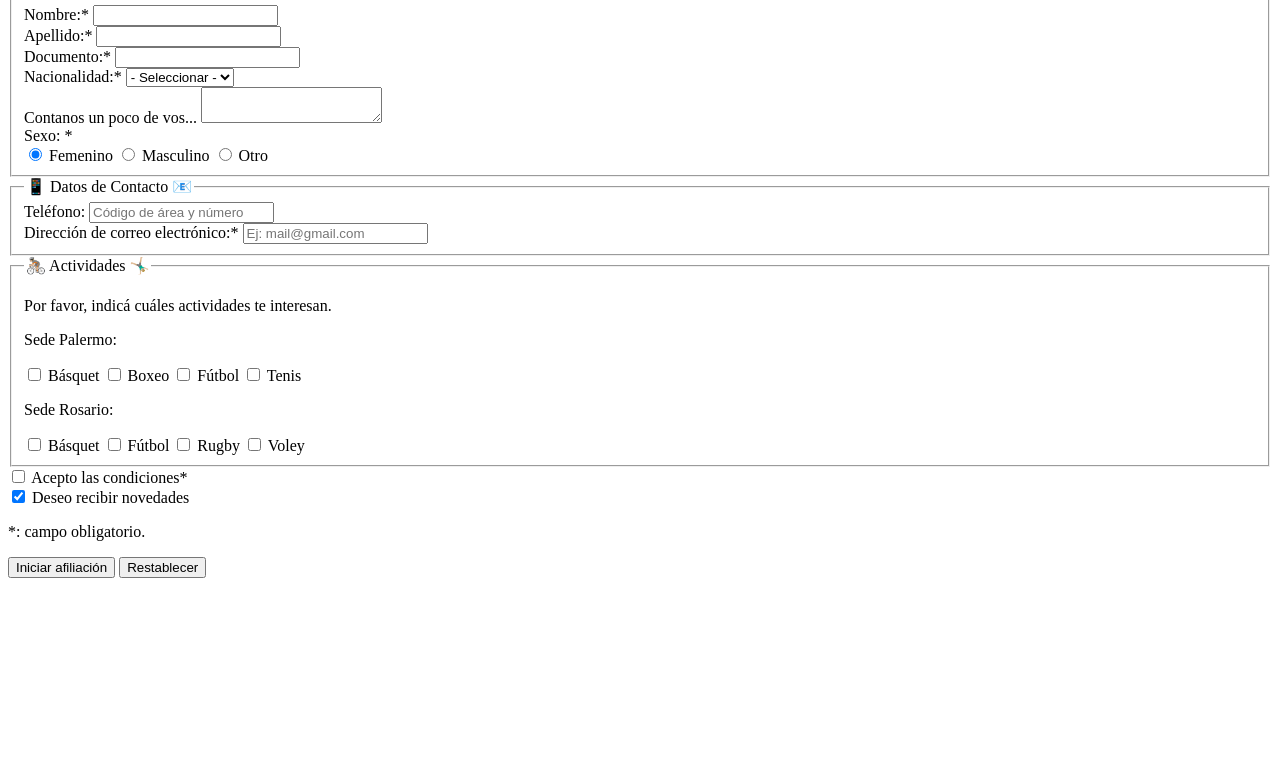
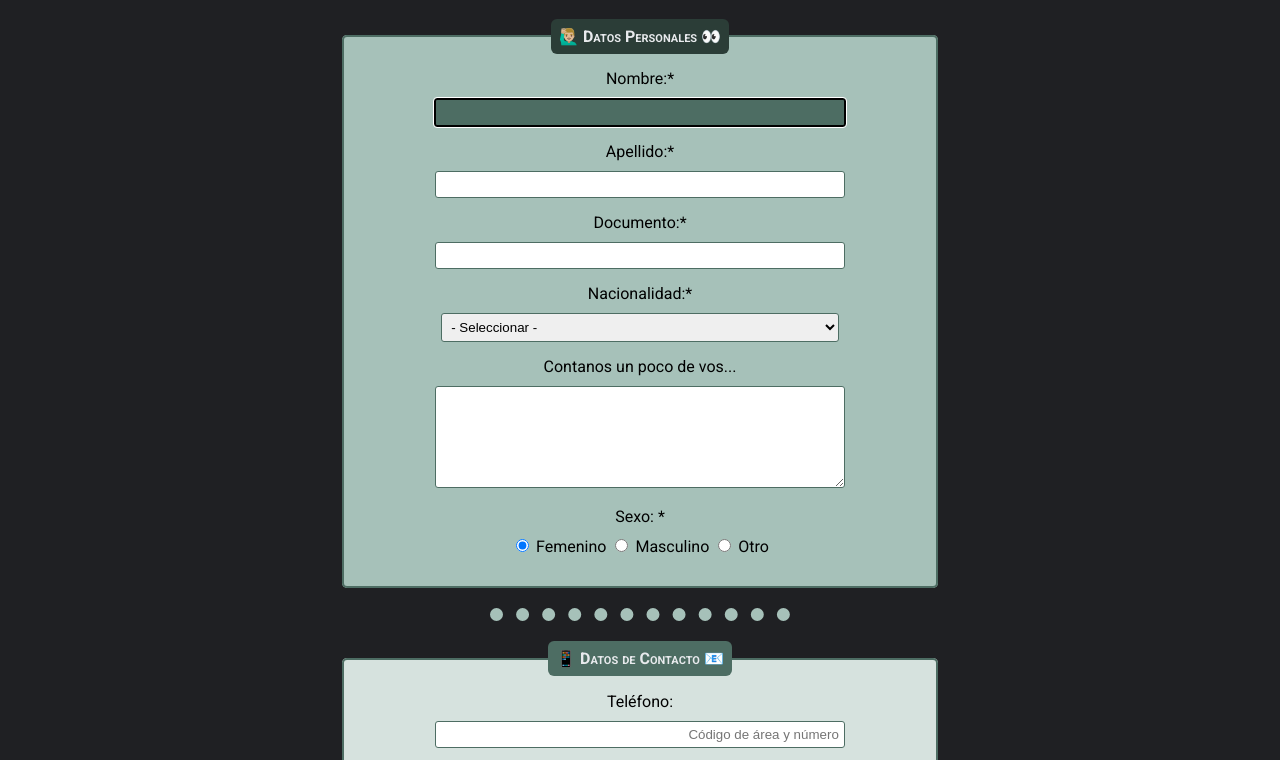
Before and after one commit to ChristianPat88/73591-desafio-04, a website built with Vite: page index.html in a window 1280 px wide. Shown: the part 100-860 px from the top of the page. Before the commit the page ends 800 px from the top, so only its background shows below. Built offline with nearby package versions, Linux system fonts and the light colour scheme.

Commit message:
Se agregason algunas clases en el html y se modifico todo el css para cumplir con las caracteristicas del desafio

```diff
--- a/estilos.css
+++ b/estilos.css
@@ -0,0 +1,166 @@
+body{
+    background-color: #1f2023;
+    width: 70%;
+    max-width: 600px;
+    margin: auto;
+}
+
+h1{
+    font-family: "Poppins", serif;
+    font-weight: 900;
+    color: #e8eaed;
+    border-top: 14px solid #4d6d63;
+    border-bottom: 14px solid #4d6d63;
+    border-left: 14px solid #1f2023;
+    border-right: 14px solid #1f2023;
+    text-align: center;
+}
+
+form{
+    font-family: "Roboto", serif;
+}
+
+fieldset{
+    background-color: #d6e2de;
+    border: 2px solid #4d6d63;
+    border-radius: 5px;
+}
+
+legend{
+    background-color: #4d6d63;
+    color: #e8eaed;
+    font-variant-caps: small-caps;
+    font-weight: 700;
+    border-radius: 6px;
+    padding: 8px;
+}
+
+hr{
+    border-top: 13px dotted #a6c1b9;
+    border-right: 0px;
+    border-bottom: 0px;
+    border-left: 0px;
+    width: 50%;
+    margin-top: 20px;
+    margin-bottom: 20px;
+}
+
+input{
+    text-align: right;
+    color: #4d6d63;
+}
+
+textarea{
+    resize: vertical;
+    text-align: right;
+}
+
+button{
+    font-size: 18px;
+    background-color: #2b3d37;
+    border: 1px solid #4d6d63;
+    color: #a6c1b9;
+    border-radius: 4px;
+    padding: 10px;
+}
+
+.field-centrado{
+    text-align: center;
+    padding-bottom: 30px;
+}
+
+.bloque{
+    display: block;
+    margin: 10px;
+}
+
+.inp-caja{
+    width: 70%;
+    border: 1px solid #4d6d63;
+    border-radius: 3px;
+    margin-bottom: 5px;
+    padding: 5px;
+}
+
+.act-nota{
+    font-size: 14px;
+}
+
+.field-activ{
+    padding: 15px 0px 20px 20px;
+    margin-bottom: 40px;
+}
+
+.checks-final{
+    color: #e8eaed;
+    margin-top: 15px;
+    margin-bottom: 15px;
+}
+
+.oblig{
+    color: white;
+    font-weight: bold;
+}
+
+.botones{
+    text-align: center;
+    margin-top: 30px;
+    margin-bottom: 30px;
+}
+
+.bot-inic{
+    margin-right: 15px;
+}
+
+.bot-rest{
+    margin-left: 15px;
+}
+
+input:focus{
+    background-color: #4d6d63;
+    color: white;
+    outline: 1px solid white;
+    border: 2px solid black;
+}
+
+fieldset:focus-within{
+    background-color: #a6c1b9;
+}
+
+fieldset:focus-within > legend{
+    background-color: #2b3d37;
+}
+
+select:focus{
+    outline: 1px solid white;
+    border: 2px solid black;
+}
+
+textarea:focus{
+    background-color: #4d6d63;
+    color: white;
+    outline: 1px solid white;
+    border: 2px solid black;
+}
+
+button:focus{
+    outline: 1px solid white;
+    border: 2px solid black;
+}
+
+.field-activ input:focus{
+    outline: 2px solid black;
+}
+
+.checks-final input:focus{
+    outline: 2px solid black;
+}
+
+.botones button:hover{
+    background-color: #a6c1b9;
+    color: #2b3d37;
+}
+
+.sexo-radio input{
+    outline: none;
+}
--- a/index.html
+++ b/index.html
@@ -2,35 +2,43 @@
 <html lang="es">
   <head>
     <meta charset="UTF-8" />
-    <meta name="viewport" content="width=device-width, initial-scale=1.0" />
+    <!-- <meta name="viewport" content="width=device-width, initial-scale=1.0" /> -->
+
+    <link rel="preconnect" href="https://fonts.googleapis.com">
+    <link rel="preconnect" href="https://fonts.gstatic.com" crossorigin>
+    <link href="https://fonts.googleapis.com/css2?family=Lato:ital,wght@0,100;0,300;0,400;0,700;0,900;1,100;1,300;1,400;1,700;1,900&family=Poppins:ital,wght@0,100;0,200;0,300;0,400;0,500;0,600;0,700;0,800;0,900;1,100;1,200;1,300;1,400;1,500;1,600;1,700;1,800;1,900&family=Roboto:ital,wght@0,100;0,300;0,400;0,500;0,700;0,900;1,100;1,300;1,400;1,500;1,700;1,900&display=swap" rel="stylesheet">
+
     <title>Afiliación</title>
   </head>
   <body>
-    <h1>Vení al Gym! 💪🏼</h1>
+
+    <div>
+      <h1>Vení al Gym! 💪🏼</h1>
+    </div>
 
     <form action="https://postman-echo.com/post" method="POST" target="_blank">
 
-      <fieldset>
+      <fieldset class="field-centrado">
         <legend>🙋🏼‍♂️ Datos Personales 👀</legend>
 
         <div>
-          <label for="lbl-nombre">Nombre:*</label>
-          <input type="text" name="nombre" id="lbl-nombre" required>
+          <label class="bloque" for="lbl-nombre">Nombre:*</label>
+          <input class="inp-caja" type="text" name="nombre" id="lbl-nombre" required autofocus>
         </div>
 
         <div>
-          <label for="lbl-apellido">Apellido:*</label>
-          <input type="text" name="apellido" id="lbl-apellido" required>
+          <label class="bloque" for="lbl-apellido">Apellido:*</label>
+          <input class="inp-caja" type="text" name="apellido" id="lbl-apellido" required>
         </div>
 
         <div>
-          <label for="lbl-documento">Documento:*</label>
-          <input type="text" name="documento" id="lbl-documento" required>
+          <label class="bloque" for="lbl-documento">Documento:*</label>
+          <input class="inp-caja" type="text" name="documento" id="lbl-documento" required>
         </div>
 
         <div>
-          <label for="lbl-nacionalidad">Nacionalidad:*</label>
-          <select name="nacionalidad" id="lbl-nacionalidad" required>
+          <label class="bloque" for="lbl-nacionalidad">Nacionalidad:*</label>
+          <select class="inp-caja" name="nacionalidad" id="lbl-nacionalidad" required>
             <option value="" disabled selected>- Seleccionar -</option>
             <option value="Argentina">Argentina</option>
             <option value="Brasileña">Brasileña</option>
@@ -40,12 +48,12 @@
         </div>
 
         <div>
-          <label for="lbl-descripcion">Contanos un poco de vos...</label>
-          <textarea name="descrip" id="lbl-descripcion" cols="20" rows="2"></textarea>
+          <label class="bloque" for="lbl-descripcion">Contanos un poco de vos...</label>
+          <textarea class="inp-caja" name="descrip" id="lbl-descripcion" rows="6"></textarea>
         </div>
 
-        <div>
-          <label>Sexo: *</label><br>
+        <div class="sexo-radio">
+          <label class="bloque">Sexo: *</label>
           <input type="radio" name="sexo" id="lbl-femenino" value="femenino" checked>
           <label for="lbl-femenino">Femenino</label>
           <input type="radio" name="sexo" id="lbl-masculino" value="masculino">
@@ -55,24 +63,28 @@
         </div>
       </fieldset> <!-- Cierre Datos Personales -->
 
-      <fieldset>
+      <hr>
+
+      <fieldset class="field-centrado">
         <legend>📱 Datos de Contacto 📧</legend>
 
         <div>
-          <label for="lbl-telefono">Teléfono:</label>
-          <input type="text" placeholder="Código de área y número" name="telefono" id="lbl-telefono">
+          <label class="bloque" for="lbl-telefono">Teléfono:</label>
+          <input class="inp-caja" type="text" placeholder="Código de área y número" name="telefono" id="lbl-telefono">
         </div>
 
         <div>
-          <label for="lbl-correo">Dirección de correo electrónico:*</label>
-          <input type="email" placeholder="Ej: mail@gmail.com" name="correo" id="lbl-correo" required>
+          <label class="bloque" for="lbl-correo">Dirección de correo electrónico:*</label>
+          <input class="inp-caja" type="email" placeholder="Ej: mail@gmail.com" name="correo" id="lbl-correo" required>
         </div>
       </fieldset> <!-- Cierre Datos de Contacto -->
 
-      <fieldset>
+      <hr>
+
+      <fieldset class="field-activ">
         <legend>🚴🏼 Actividades 🤸🏼‍♂️</legend>
 
-        <p>Por favor, indicá cuáles actividades te interesan.</p>
+        <p class="act-nota">Por favor, indicá cuáles actividades te interesan.</p>
 
         <p>Sede Palermo:</p>
         <div>
@@ -99,20 +111,22 @@
         </div>
       </fieldset> <!-- Cierre Actividades -->
 
-      <div>
+      <div class="checks-final">
         <input type="checkbox" name="acepto-cond" id="lbl-condiciones" required>
         <label for="lbl-condiciones">Acepto las condiciones*</label>
       </div>
 
-      <div>
+      <div class="checks-final">
         <input type="checkbox" name="recibir-noved" id="lbl-novedades" checked>
         <label for="lbl-condiciones">Deseo recibir novedades</label>
       </div>
 
-      <p>*: campo obligatorio.</p>
+      <p class="oblig">*: campo obligatorio.</p>
 
-      <button type="submit">Iniciar afiliación</button>
-      <button type="reset">Restablecer</button>
+      <div class="botones">
+        <button class="bot-inic" type="submit">Iniciar afiliación</button>
+        <button class="bot-rest" type="reset">Restablecer</button>
+      </div>
     </form>
 
 
```
